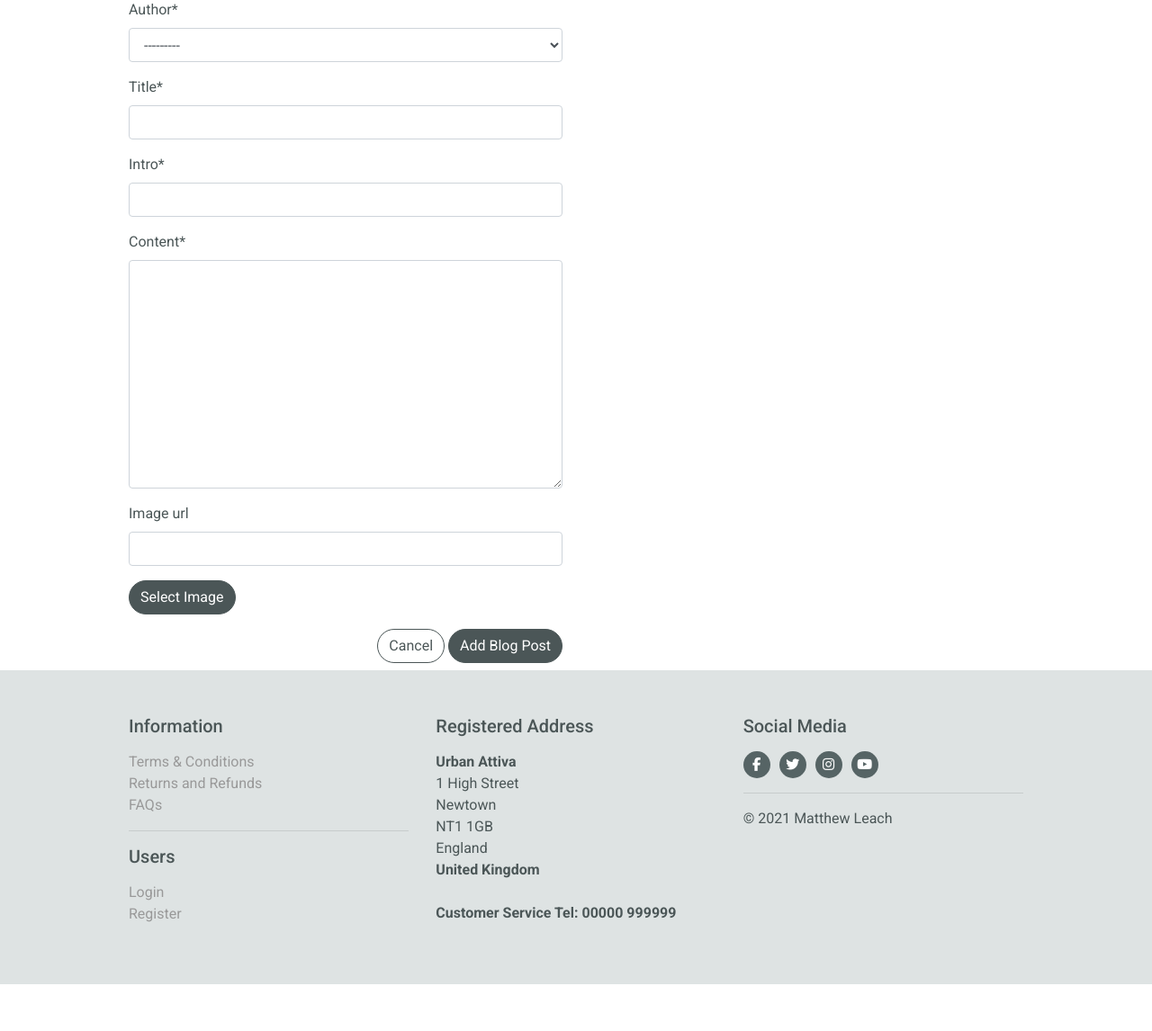
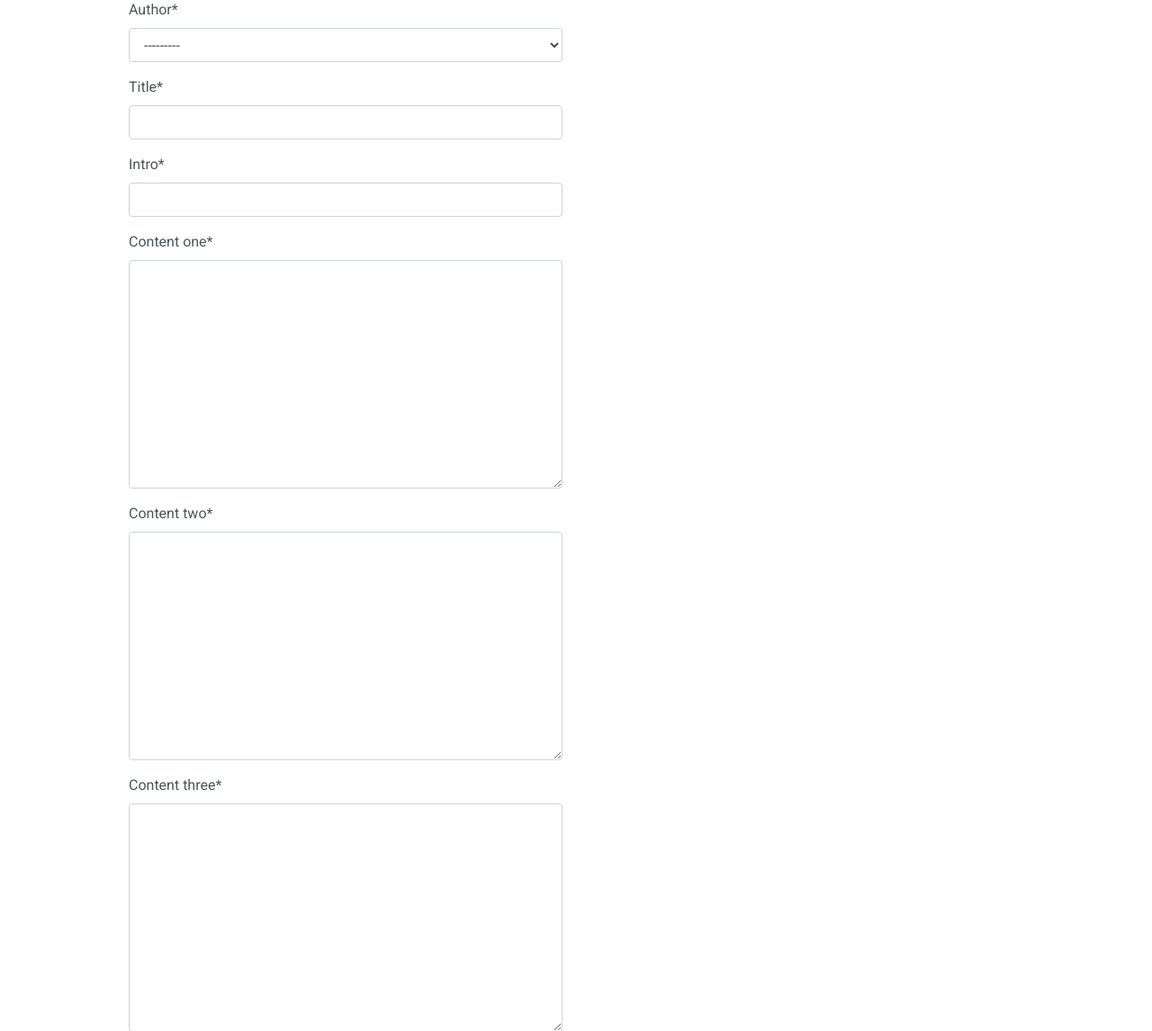
Before and after one commit to Matty-El/urban-attiva, a Django app: page /blog/add_blog_post/ in a window 1280 px wide. Shown: the part 328-1474 px from the top of the page at 90% size. Before the commit the page ends 1422 px from the top, so only its background shows below. Run offline with Django 3.2, Linux system fonts and the light colour scheme; the visitor is signed in with stand-in values (Sample User, id 1); data comes from the database, SQL or seed files in the repository; parts of the project's set-up code (start-up, migrations or seed data) failed here and were passed over; some libraries are stand-ins or nearby versions.

Commit message:
Update blog model

```diff
--- a/blog/admin.py
+++ b/blog/admin.py
@@ -6,7 +6,9 @@ class BlogPostAdmin(admin.ModelAdmin):
     list_display = (
         'title',
         'author',
-        'content',
+        'content_one',
+        'content_two',
+        'content_three',
         'date',
     )
 
--- a/blog/forms.py
+++ b/blog/forms.py
@@ -12,7 +12,9 @@ class BlogForm(forms.ModelForm):
             'author',
             'title',
             'intro',
-            'content',
+            'content_one',
+            'content_two',
+            'content_three',
             'image_url',
             'image',
             )
@@ -44,10 +46,24 @@ class BlogForm(forms.ModelForm):
                 'Minimum 5 characters required'])
         # title must not have just empty characters and must be > 50 characters long
         if content is None:
-            self._errors['content'] = self.error_class([
+            self._errors['content_one'] = self.error_class([
                 'Please enter valid text'])
         elif len(content) < 50:
-            self._errors['content'] = self.error_class([
+            self._errors['content One'] = self.error_class([
+                'Minimum 50 characters required'])
+
+        if content is None:
+            self._errors['content_two'] = self.error_class([
+                'Please enter valid text'])
+        elif len(content) < 50:
+            self._errors['content_two'] = self.error_class([
+                'Minimum 50 characters required'])
+
+        if content is None:
+            self._errors['content_three'] = self.error_class([
+                'Please enter valid text'])
+        elif len(content) < 50:
+            self._errors['content_three'] = self.error_class([
                 'Minimum 50 characters required'])
 
         # return errors in form
--- a/blog/models.py
+++ b/blog/models.py
@@ -5,7 +5,9 @@ class BlogPost(models.Model):
     author = models.ForeignKey(User, on_delete=models.CASCADE)
     title = models.CharField(max_length=254, null=True, blank=False)
     intro = models.CharField(max_length=254, null=True, blank=False)
-    content = models.TextField(max_length=2000, null=True, blank=False)
+    content_one = models.TextField(max_length=2000, null=True, blank=False)
+    content_two = models.TextField(max_length=2000, null=True, blank=False)
+    content_three = models.TextField(max_length=2000, null=True, blank=False)
     image_url = models.URLField(max_length=1024, null=True, blank=True)
     image = models.ImageField(null=True, blank=True)
     date = models.DateTimeField(auto_now_add=True)
--- a/blog/templates/blog/blog_detail.html
+++ b/blog/templates/blog/blog_detail.html
@@ -31,7 +31,9 @@
                 </div>
                 <section class="mb-5 mt-4">
                     <p class="fs-5 mb-4 lead">{{ blog_post.intro }}</p>
-                    <p class="fs-5 mb-4">{{ blog_post.content }}</p>
+                    <p class="fs-5 mb-4">{{ blog_post.content_one }}</p>
+                    <p class="fs-5 mb-4">{{ blog_post.content_two }}</p>
+                    <p class="fs-5 mb-4">{{ blog_post.content_three }}</p>
                 </section>
                 {% if request.user.is_superuser %}
                 <div>
--- a/cart/templates/cart/cart.html
+++ b/cart/templates/cart/cart.html
@@ -130,8 +130,8 @@
                 </table>
             </div>
             {% else %}
-            <p class="lead mb-5">Your shopping cart is empty.</p>
-            <a href="{% url 'products' %}" class="btn btn-outline-ua-grey">
+            <p class="lead">Your shopping cart is empty.</p>
+            <a href="{% url 'products' %}" class="btn btn-outline-ua-grey mb-5">
                 <span class="text-uppercase">Keep Shopping</span>
             </a>
             {% endif %}
--- a/static/css/base.css
+++ b/static/css/base.css
@@ -913,11 +913,13 @@ input[name=q]::placeholder {
 
 /*------------- 404 / 500 error ------------- */
 
-.err {
+.err-orange {
   color: #FF834F;
 }
 
-.err2 {
+
+.err {
+  padding-top: 50px;
   color: #6E7F80;
 }
 
```
Also changed, not shown: templates/404.html (+5 -9 lines), templates/500.html (+6 -10 lines), blog/migrations/0005_auto_20211030_1527.py (added).
